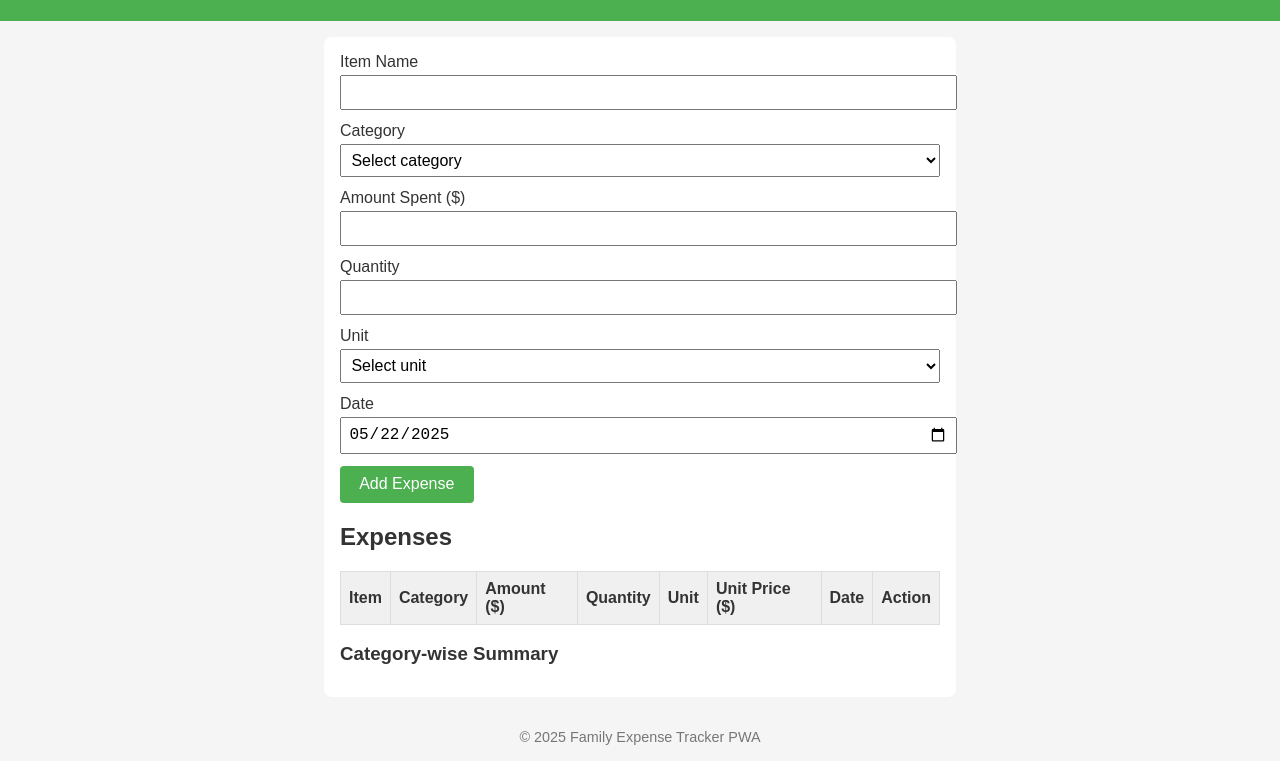
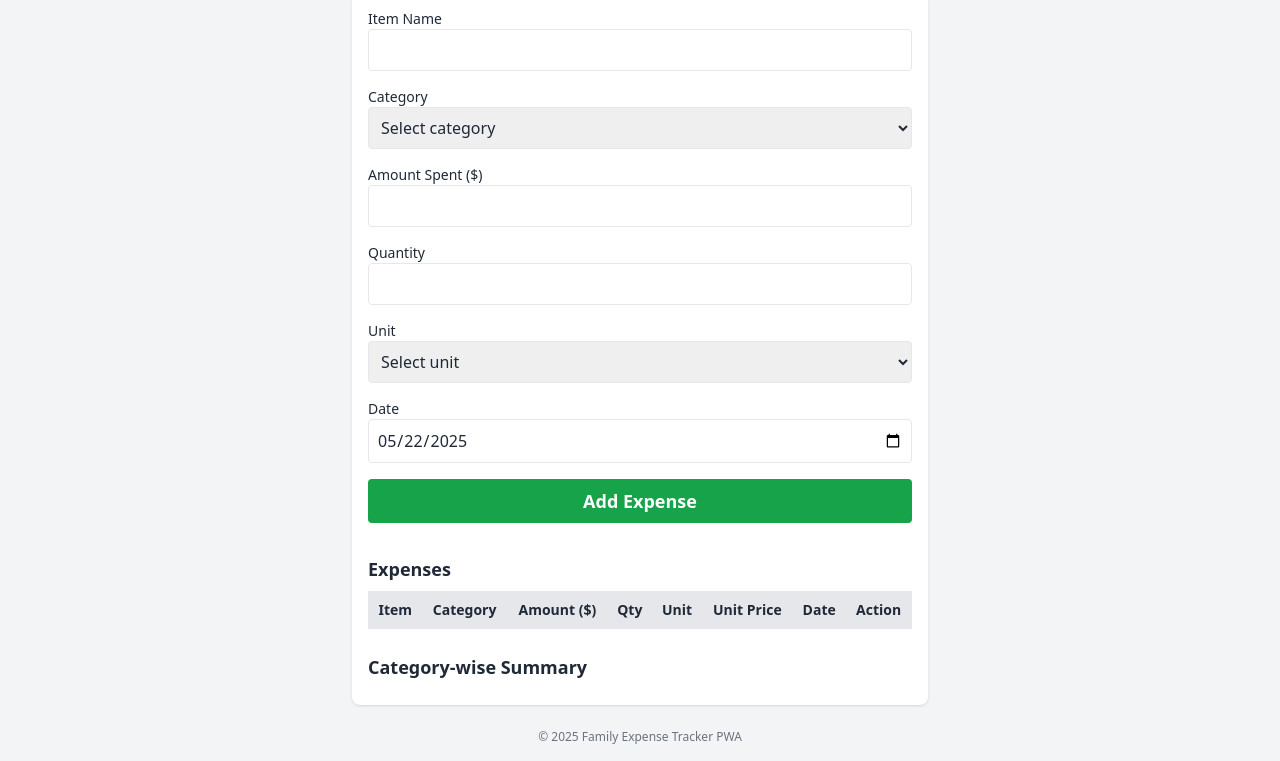
Before and after one commit to onlypritamdey/Family-expense-, a plain HTML site: page index.html in a window 1280 px wide. Shown: the part 91-852 px from the top of the page. Drawn offline with nearby package versions, Linux system fonts and the light colour scheme.

Commit message:
Update index.html

```diff
--- a/index.html
+++ b/index.html
@@ -5,105 +5,23 @@
   <meta name="viewport" content="width=device-width, initial-scale=1" />
   <meta name="theme-color" content="#4CAF50" />
   <title>Family Expense Tracker</title>
-<style>
-  body {
-    font-family: Arial, sans-serif;
-    margin: 0; padding: 0;
-    background: #f5f5f5;
-    color: #333;
-  }
-  header {
-    background: #4CAF50;
-    color: white;
-    padding: 1rem;
-    text-align: center;
-  }
-  main {
-    max-width: 600px;
-    margin: 1rem auto;
-    background: white;
-    padding: 1rem;
-    border-radius: 8px;
-  }
-  form > div {
-    margin-bottom: 0.75rem;
-  }
-  label {
-    display: block;
-    margin-bottom: 0.25rem;
-  }
-  input, select {
-    width: 100%;
-    padding: 0.4rem;
-    font-size: 1rem;
-  }
-  button {
-    background: #4CAF50;
-    color: white;
-    border: none;
-    padding: 0.6rem 1.2rem;
-    font-size: 1rem;
-    cursor: pointer;
-    border-radius: 4px;
-  }
-  button:hover {
-    background: #45a049;
-  }
-  table {
-    width: 100%;
-    border-collapse: collapse;
-    margin-top: 1rem;
-  }
-  th, td {
-    border: 1px solid #ddd;
-    padding: 0.5rem;
-    text-align: left;
-  }
-  th {
-    background: #f0f0f0;
-  }
-  .summary {
-    margin-top: 1rem;
-  }
-  .summary h3 {
-    margin-bottom: 0.5rem;
-  }
-  .unit-price {
-    font-weight: bold;
-    color: #4CAF50;
-  }
-  .delete-btn {
-    background: #e74c3c;
-    border: none;
-    color: white;
-    padding: 0.3rem 0.6rem;
-    cursor: pointer;
-    border-radius: 3px;
-  }
-  .delete-btn:hover {
-    background: #c0392b;
-  }
-  footer {
-    text-align: center;
-    padding: 1rem;
-    font-size: 0.9rem;
-    color: #777;
-  }
-</style>
+  <script src="https://cdn.tailwindcss.com"></script>
 </head>
-<body>
-<header>
-  <h1>Family Expense Tracker</h1>
+<body class="bg-gray-100 text-gray-800 font-sans">
+
+  <header class="bg-green-600 text-white py-4 text-center shadow-md">
+    <h1 class="text-xl font-bold">Family Expense Tracker</h1>
   </header>
-<main>
-  <form id="expense-form">
+
+  <main class="max-w-xl mx-auto mt-6 p-4 bg-white rounded-lg shadow">
+    <form id="expense-form" class="space-y-4">
       <div>
-      <label for="item">Item Name</label>
-      <input type="text" id="item" required />
+        <label for="item" class="block text-sm font-medium">Item Name</label>
+        <input type="text" id="item" required class="w-full p-2 border rounded focus:outline-none focus:ring-2 focus:ring-green-400" />
       </div>
       <div>
-      <label for="category">Category</label>
-      <select id="category" required>
+        <label for="category" class="block text-sm font-medium">Category</label>
+        <select id="category" required class="w-full p-2 border rounded focus:outline-none focus:ring-2 focus:ring-green-400">
           <option value="">Select category</option>
           <option>Grocery</option>
           <option>Vegetables</option>
@@ -111,16 +29,16 @@
         </select>
       </div>
       <div>
-      <label for="amount">Amount Spent ($)</label>
-      <input type="number" id="amount" min="0.01" step="0.01" required />
+        <label for="amount" class="block text-sm font-medium">Amount Spent ($)</label>
+        <input type="number" id="amount" min="0.01" step="0.01" required class="w-full p-2 border rounded focus:outline-none focus:ring-2 focus:ring-green-400" />
       </div>
       <div>
-      <label for="quantity">Quantity</label>
-      <input type="number" id="quantity" min="0.01" step="0.01" required />
+        <label for="quantity" class="block text-sm font-medium">Quantity</label>
+        <input type="number" id="quantity" min="0.01" step="0.01" required class="w-full p-2 border rounded focus:outline-none focus:ring-2 focus:ring-green-400" />
       </div>
       <div>
-      <label for="unit">Unit</label>
-      <select id="unit" required>
+        <label for="unit" class="block text-sm font-medium">Unit</label>
+        <select id="unit" required class="w-full p-2 border rounded focus:outline-none focus:ring-2 focus:ring-green-400">
           <option value="">Select unit</option>
           <option>kg</option>
           <option>g</option>
@@ -129,43 +47,45 @@
         </select>
       </div>
       <div>
-      <label for="date">Date</label>
-      <input type="date" id="date" required />
+        <label for="date" class="block text-sm font-medium">Date</label>
+        <input type="date" id="date" required class="w-full p-2 border rounded focus:outline-none focus:ring-2 focus:ring-green-400" />
       </div>
-    <button type="submit">Add Expense</button>
+      <button type="submit" class="w-full bg-green-600 hover:bg-green-700 text-white py-2 rounded text-lg font-semibold">Add Expense</button>
     </form>
 
-  <section id="expenses-section">
-    <h2>Expenses</h2>
-    <table id="expenses-table" aria-label="List of expenses">
-      <thead>
+    <section id="expenses-section" class="mt-8">
+      <h2 class="text-lg font-bold mb-2">Expenses</h2>
+      <div class="overflow-auto">
+        <table class="w-full text-sm border-collapse">
+          <thead class="bg-gray-200">
             <tr>
-          <th>Item</th>
-          <th>Category</th>
-          <th>Amount ($)</th>
-          <th>Quantity</th>
-          <th>Unit</th>
-          <th>Unit Price ($)</th>
-          <th>Date</th>
-          <th>Action</th>
+              <th class="p-2 border">Item</th>
+              <th class="p-2 border">Category</th>
+              <th class="p-2 border">Amount ($)</th>
+              <th class="p-2 border">Qty</th>
+              <th class="p-2 border">Unit</th>
+              <th class="p-2 border">Unit Price</th>
+              <th class="p-2 border">Date</th>
+              <th class="p-2 border">Action</th>
             </tr>
           </thead>
-      <tbody></tbody>
+          <tbody id="expenses-table-body"></tbody>
         </table>
+      </div>
     </section>
 
-  <section class="summary" id="summary-section">
-    <h3>Category-wise Summary</h3>
-    <ul id="summary-list"></ul>
+    <section id="summary-section" class="mt-6">
+      <h3 class="text-lg font-semibold mb-2">Category-wise Summary</h3>
+      <ul id="summary-list" class="list-disc list-inside text-sm text-gray-700"></ul>
     </section>
   </main>
 
-<footer>
+  <footer class="text-center text-xs text-gray-500 mt-6 pb-4">
     &copy; 2025 Family Expense Tracker PWA
   </footer>
 
   <script>
-  // Utility to generate UUID (simple version)
+    // Same JavaScript logic as before
     function uuidv4() {
       return 'xxxxxxxx-xxxx-4xxx-yxxx-xxxxxxxxxxxx'.replace(/[xy]/g, c => {
         const r = Math.random() * 16 | 0, v = c === 'x' ? r : (r & 0x3 | 0x8);
@@ -174,14 +94,12 @@
     }
 
     const form = document.getElementById('expense-form');
-  const expensesTableBody = document.querySelector('#expenses-table tbody');
+    const expensesTableBody = document.getElementById('expenses-table-body');
     const summaryList = document.getElementById('summary-list');
     const dateInput = document.getElementById('date');
 
-  // Set default date to today
     dateInput.valueAsDate = new Date();
 
-  // Load expenses from localStorage or empty array
     let expenses = JSON.parse(localStorage.getItem('expenses')) || [];
 
     function saveExpenses() {
@@ -189,25 +107,25 @@
     }
 
     function calculateUnitPrice(amount, quantity) {
-    return quantity > 0 ? (amount / quantity) : 0;
+      return quantity > 0 ? amount / quantity : 0;
     }
 
     function renderExpenses() {
       expensesTableBody.innerHTML = '';
       expenses.forEach(exp => {
         const tr = document.createElement('tr');
-
         tr.innerHTML = `
-        <td>${exp.item}</td>
-        <td>${exp.category}</td>
-        <td>${exp.amount.toFixed(2)}</td>
-        <td>${exp.quantity}</td>
-        <td>${exp.unit}</td>
-        <td class="unit-price">${exp.unitPrice.toFixed(2)}</td>
-        <td>${exp.date}</td>
-        <td><button class="delete-btn" data-id="${exp.id}" aria-label="Delete expense for ${exp.item}">Delete</button></td>
+          <td class="p-2 border">${exp.item}</td>
+          <td class="p-2 border">${exp.category}</td>
+          <td class="p-2 border">${exp.amount.toFixed(2)}</td>
+          <td class="p-2 border">${exp.quantity}</td>
+          <td class="p-2 border">${exp.unit}</td>
+          <td class="p-2 border text-green-600 font-semibold">${exp.unitPrice.toFixed(2)}</td>
+          <td class="p-2 border">${exp.date}</td>
+          <td class="p-2 border">
+            <button class="bg-red-500 text-white px-2 py-1 rounded text-xs" data-id="${exp.id}">Delete</button>
+          </td>
         `;
-
         expensesTableBody.appendChild(tr);
       });
     }
@@ -250,7 +168,6 @@
       }
 
       const unitPrice = calculateUnitPrice(amount, quantity);
-
       const expense = {
         id: uuidv4(),
         item,
@@ -268,8 +185,8 @@
     });
 
     expensesTableBody.addEventListener('click', e => {
-    if (e.target.classList.contains('delete-btn')) {
-      const id = e.target.getAttribute('data-id');
+      if (e.target.tagName === 'BUTTON') {
+        const id = e.target.dataset.id;
         expenses = expenses.filter(exp => exp.id !== id);
         saveExpenses();
         renderExpenses();
@@ -277,11 +194,9 @@
       }
     });
 
-  // Initial render
     renderExpenses();
     renderSummary();
 
-  // Register service worker for offline support
     if ('serviceWorker' in navigator) {
       navigator.serviceWorker.register('sw.js').catch(err => {
         console.warn('Service Worker registration failed:', err);
```
Lines whose indentation alone changed are shown as unchanged.
